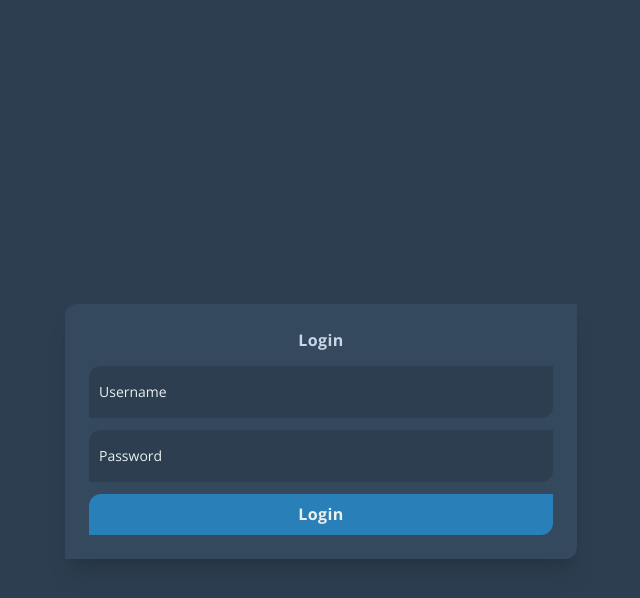
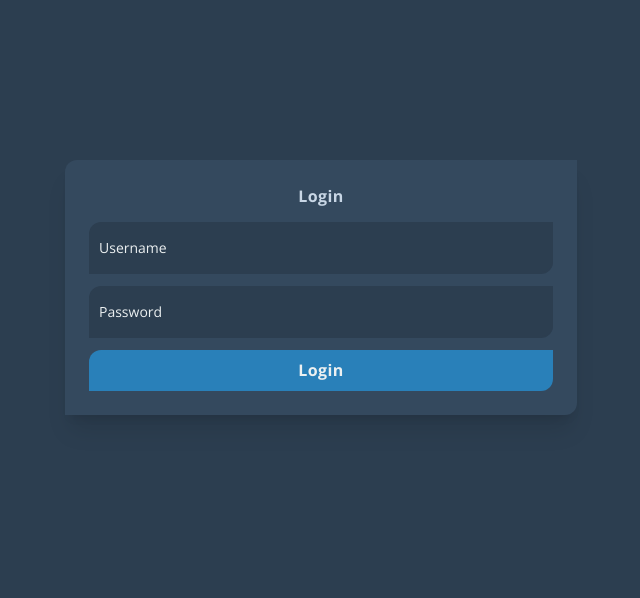
Before and after one commit to betulkilincaslan/crud-with-redux-toolkit, a React (Create React App) app: page / in a window 1280 px wide. Shown: the top 598 px of the page, without its empty margins (319-959 px from the left). Built offline with nearby package versions, Linux system fonts and the light colour scheme; no server answers.

Commit message:
chore: changed margin

```diff
--- a/src/screens/LoginScreen.js
+++ b/src/screens/LoginScreen.js
@@ -47,7 +47,7 @@ const LoginScreen = () => {
   };
 
   return (
-    <section className="md:mt-64 mt-52">
+    <section className="mt-20 xl:mt-28">
       <FormContainer className="shadow-xl">
         <FormHeader>Login</FormHeader>
         <form onSubmit={(e) => onSubmitHandler(e)}>
```
